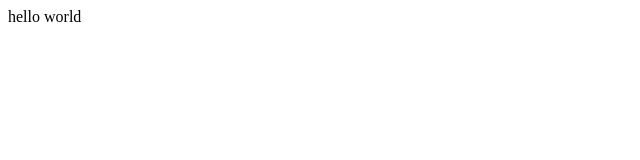
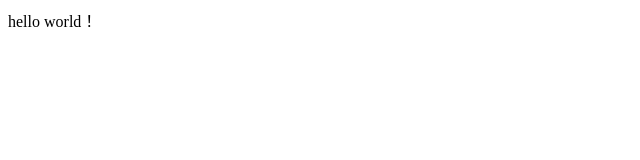
Before and after one commit to chenchunhan/chenchunhan.gitbuh.io, a plain HTML site: page index.html in a window 1280 px wide. Shown: the full height of the page, 0-640 px from the left. Drawn offline with Linux system fonts and the light colour scheme.

Commit message:
第二次

```diff
--- a/index.html
+++ b/index.html
@@ -6,6 +6,6 @@
     <title>Document</title>
 </head>
 <body>
-    hello world
+    hello world！
 </body>
 </html>
```
